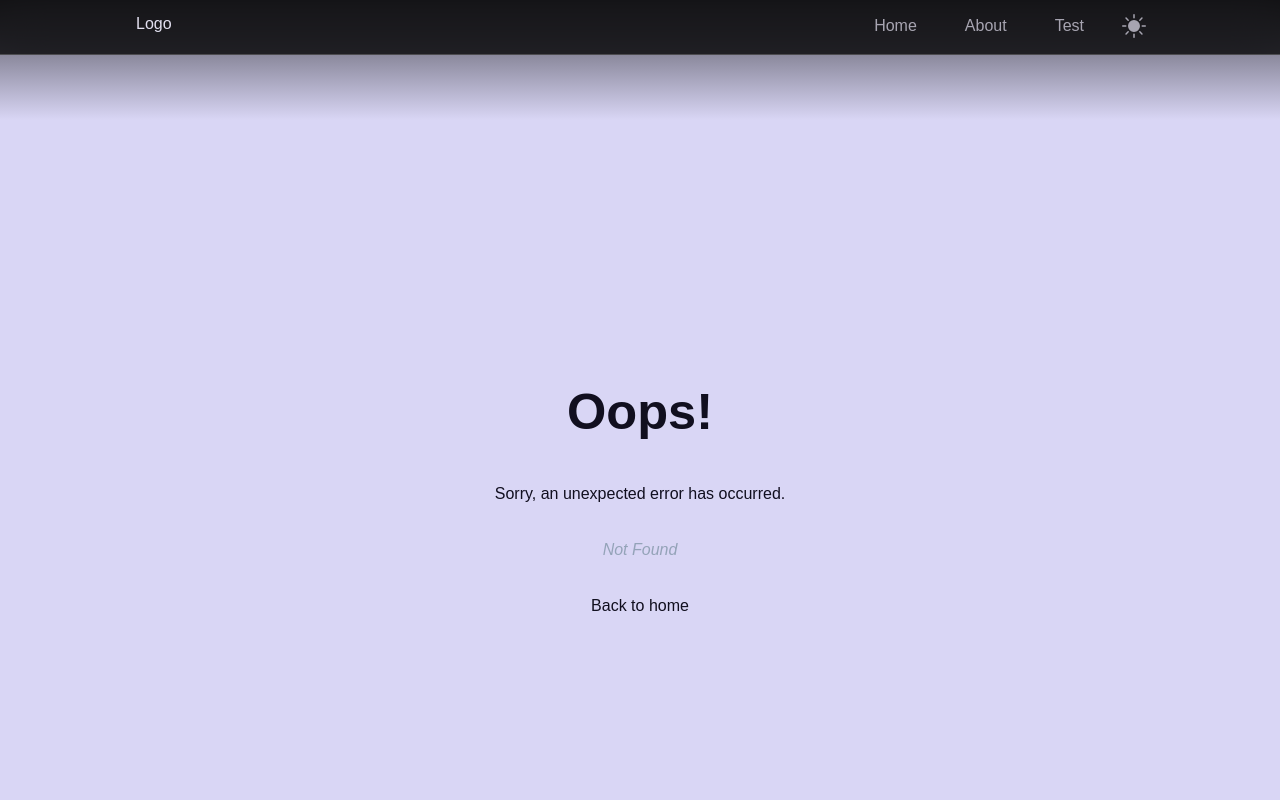
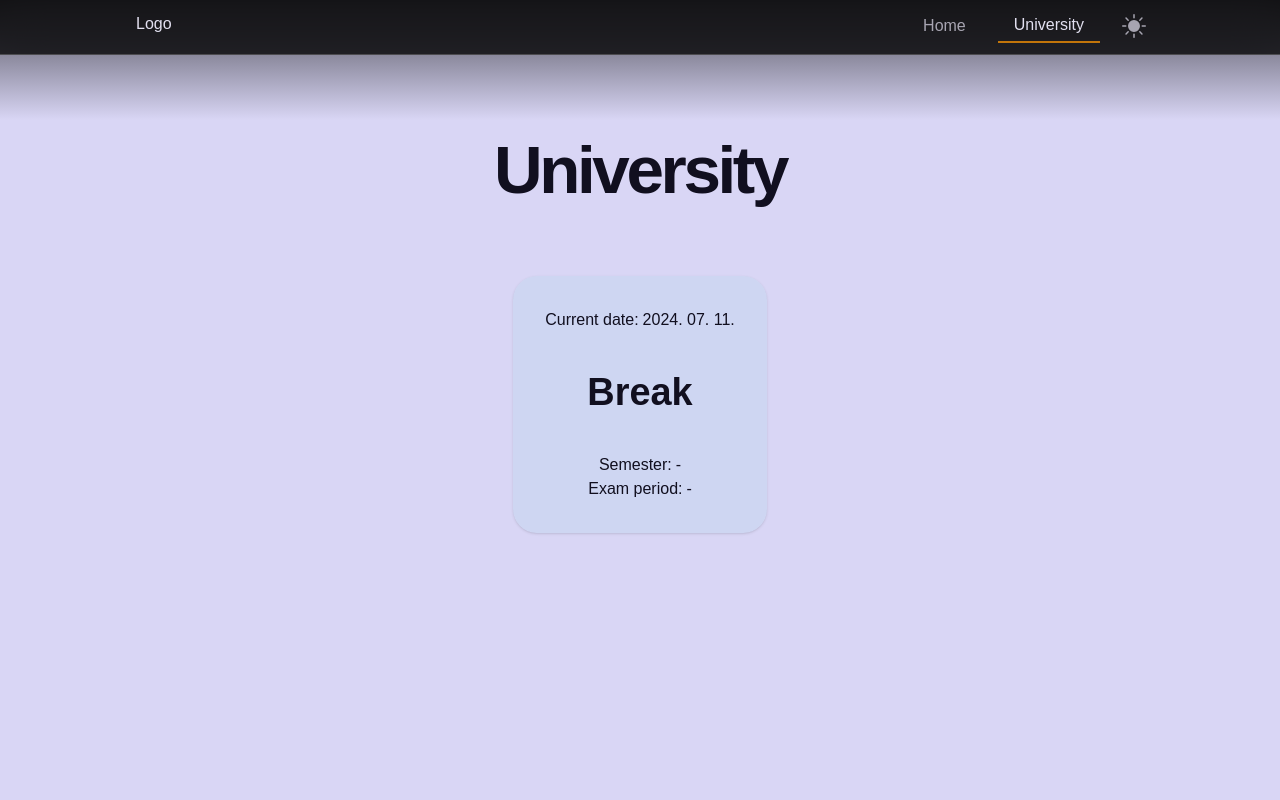
Before and after one commit to dhemeira/dhemeira.hu, a React (Vite) app: page /uni in a window 1280 px wide. Before the commit this address had no page. Shown: the top 800 px of the page. Built offline with nearby package versions, Linux system fonts and the light colour scheme; no server answers; what @dhemeira/tailwind-bootstrap-grid would draw is missing.

Commit message:
Add uni week page

```diff
--- /dev/null
+++ b/src/helpers/academicCalendar.ts
@@ -0,0 +1,22 @@
+export class AcademicCalendar {
+  semester_start_date: string;
+  semester_end_date: string;
+  exam_start_date: string;
+  exam_end_date: string;
+
+  constructor() {
+    this.semester_start_date = '';
+    this.semester_end_date = '';
+    this.exam_start_date = '';
+    this.exam_end_date = '';
+  }
+
+  static getCurrentWeek = (curr: string, start: string) => {
+    const currDate = new Date(curr);
+    const startDate = new Date(start);
+    const diff = currDate.getTime() - startDate.getTime();
+    const week = Math.floor(diff / (1000 * 60 * 60 * 24 * 7)) + 1;
+
+    return `Week ${week}`;
+  };
+}
--- a/src/main.tsx
+++ b/src/main.tsx
@@ -3,11 +3,10 @@ import ReactDOM from 'react-dom/client';
 import './index.css';
 import { createBrowserRouter, RouteObject, RouterProvider } from 'react-router-dom';
 import { Root } from './routes/root';
-import { About } from './routes/About';
 import { Home } from './routes/Home';
 import { ErrorPage } from './ErrorPage';
 import '@fontsource-variable/inter';
-import { Test } from './routes/Test';
+import { Uni } from './routes/Uni';
 
 export const routes: RouteObject[] = [
   {
@@ -16,14 +15,9 @@ export const routes: RouteObject[] = [
     id: 'Home',
   },
   {
-    path: '/about',
-    element: <About />,
-    id: 'About',
-  },
-  {
-    path: '/test',
-    element: <Test />,
-    id: 'Test',
+    path: '/uni',
+    element: <Uni />,
+    id: 'University',
   },
   {
     path: '*',
--- a/src/routes/About.tsx
+++ /dev/null
@@ -1,47 +0,0 @@
-export function About() {
-  return (
-    <>
-      <div className="container">
-        <div className="row gx-2 mb-10">
-          <h1 className="text-5xl">About Page</h1>
-        </div>
-        <div className="row gy-2">
-          <div className="col text-dark-text bg-dark-background">
-            <p> text-dark-text </p>
-            <p> bg-dark-background</p>
-          </div>
-          <div className="col text-dark-background bg-dark-primary">
-            <p> text-dark-background</p>
-            <p> bg-dark-primary</p>
-          </div>
-          <div className="col text-dark-text bg-dark-secondary">
-            <p> text-dark-text</p>
-            <p> bg-dark-secondary</p>
-          </div>
-          <div className="col text-dark-background bg-dark-accent">
-            <p> text-dark-background </p>
-            <p> bg-dark-accent</p>
-          </div>
-        </div>
-        <div className="row">
-          <div className="col text-light-text bg-light-background">
-            <p> text-light-text</p>
-            <p> bg-light-background</p>
-          </div>
-          <div className="col text-light-text bg-light-primary">
-            <p> text-light-text</p>
-            <p> bg-light-primary</p>
-          </div>
-          <div className="col text-light-text bg-light-secondary">
-            <p> text-light-text </p>
-            <p> bg-light-secondary</p>
-          </div>
-          <div className="col text-light-text bg-light-accent">
-            <p> text-light-text</p>
-            <p> bg-light-accent</p>
-          </div>
-        </div>
-      </div>
-    </>
-  );
-}
--- a/src/routes/Home.tsx
+++ b/src/routes/Home.tsx
@@ -4,8 +4,8 @@ import { ScrollAnim } from '../components/ScrollAnim';
 export function Home() {
   return (
     <>
-      <div className="container flex flex-col gap-24">
-        <div className="row content-between gap-y-14 mt-8">
+      <div className="container flex flex-col gap-8 md:gap-16">
+        <div className="row content-between gap-y-14">
           <div className="hidden lg:block lg:col-1"></div>
           <div className="col-12 md:col-8 lg:col-6 xl:col-5 flex flex-col items-start justify-center gap-8">
             <h1 className="text-4xl sm:text-5xl font-bold tracking-tighter">
--- a/src/routes/Test.tsx
+++ /dev/null
@@ -1,26 +0,0 @@
-import { useState } from 'react';
-
-export const Test = () => {
-  const [date, setDate] = useState(new Date());
-  fetch(
-    'https://api.cloudflare.com/client/v4/accounts/3497c38785842ef8e8038ba9a9a7ba7e/storage/kv/namespaces/8e11dc88db8a47788909d5343d695b08/values/semester_start_date',
-    {
-      method: 'GET',
-      headers: {
-        Authorization: `Bearer ${import.meta.env.VITE_CLOUDFLARE_BEARER_TOKEN}`,
-      },
-    }
-  )
-    .then((response) => {
-      return response.json();
-    })
-    .then((data) => {
-      const _date = new Date(data);
-      setDate(_date);
-    })
-    .catch(() => {
-      console.error('Date fetch failed');
-    });
-
-  return <div>{new Date().getTime() < date.getTime() ? 'Break' : 'Active'}</div>;
-};
--- /dev/null
+++ b/src/routes/Uni.tsx
@@ -0,0 +1,91 @@
+import { useEffect, useState } from 'react';
+import { cookieValue } from '../helpers';
+import { AcademicCalendar } from '../helpers/academicCalendar';
+
+export const Uni = () => {
+  const [dates, setDates] = useState(new AcademicCalendar());
+
+  useEffect(() => {
+    const fetchDataForPosts = async () => {
+      await fetch('http://localhost:8788/date', {
+        method: 'GET',
+      })
+        .then((response) => {
+          return response.json();
+        })
+        .then((data) => {
+          setDates(data);
+
+          const expireDate = new Date();
+          expireDate.setFullYear(
+            expireDate.getFullYear(),
+            expireDate.getMonth(),
+            expireDate.getDate() + 1
+          );
+          expireDate.setHours(0, 0, 1);
+          document.cookie = `dates=${JSON.stringify(
+            data
+          )};expires=${expireDate.toUTCString()};sameSite=Lax`;
+        })
+        .catch(() => {
+          console.error('Date fetch failed');
+        });
+    };
+
+    const cookie = cookieValue('dates');
+    if (cookie) setDates(JSON.parse(cookie));
+    else fetchDataForPosts();
+  }, []);
+
+  const formattedDate = new Date().toLocaleDateString('hu-Hu');
+
+  const typeOfWeek = () => {
+    if (formattedDate < dates.semester_start_date || formattedDate > dates.exam_end_date) return '';
+    return formattedDate <= dates.semester_end_date ? 'of Semester' : 'of Exam period';
+  };
+
+  const currentWeekStatus = () => {
+    if (formattedDate < dates.semester_start_date || formattedDate > dates.exam_end_date)
+      return 'Break';
+
+    if (formattedDate <= dates.semester_end_date)
+      return AcademicCalendar.getCurrentWeek(formattedDate, dates.semester_start_date);
+
+    return AcademicCalendar.getCurrentWeek(formattedDate, dates.exam_start_date);
+  };
+
+  return (
+    <>
+      <div className="container flex flex-col gap-8 md:gap-16 justify-center items-center">
+        <h1 className="text-4xl sm:text-5xl font-bold tracking-tighter">University</h1>
+        <div className="flex">
+          <div className="flex flex-col justify-between items-center p-8 dark:bg-dark-primary/5 bg-light-primary/5 gap-8 rounded-3xl shadow">
+            <p className="inline-flex flex-wrap justify-center items-center gap-x-1">
+              <span>Current date:</span>
+              <span>{formattedDate}</span>
+            </p>
+            <div className="flex flex-col justify-center items-center">
+              <p className="text-3xl font-semibold">{currentWeekStatus()}</p>
+              <p>{typeOfWeek()}</p>
+            </div>
+
+            <div className="flex flex-col justify-center items-center">
+              <p className="inline-flex flex-col sm:flex-row justify-center items-center gap-x-1">
+                <span>Semester:</span>
+                <span>
+                  {dates.semester_start_date} - {dates.semester_end_date}
+                </span>
+              </p>
+              <p className="inline-flex flex-col sm:flex-row justify-center items-center gap-x-1">
+                <span>Exam period:</span>
+                <span>
+                  {dates.exam_start_date} - {dates.exam_end_date}
+                </span>
+              </p>
+            </div>
+          </div>
+        </div>
+      </div>
+    </>
+  );
+};
--- a/src/routes/root.tsx
+++ b/src/routes/root.tsx
@@ -42,6 +42,7 @@ export function Root() {
           'text-light-text',
           'dark:text-dark-text',
           'pt-24',
+          'md:pt-32',
           'pb-12',
           'bg-top-gradient'
         )}>
--- a/tailwind.config.js
+++ b/tailwind.config.js
@@ -19,13 +19,13 @@ export default {
     },
     extend: {
       height: {
-        screen: ['100vh /* fallback for Opera, IE and etc. */', '100dvh'],
+        screen: ['100vh', '100dvh'],
       },
       minHeight: {
-        screen: ['100vh /* fallback for Opera, IE and etc. */', '100dvh'],
+        screen: ['100vh', '100dvh'],
       },
       maxHeight: {
-        screen: ['100vh /* fallback for Opera, IE and etc. */', '100dvh'],
+        screen: ['100vh', '100dvh'],
       },
       colors: {
         light: {
```
Also changed, not shown: 2 other files (tests, documents, lock files or other folders).
